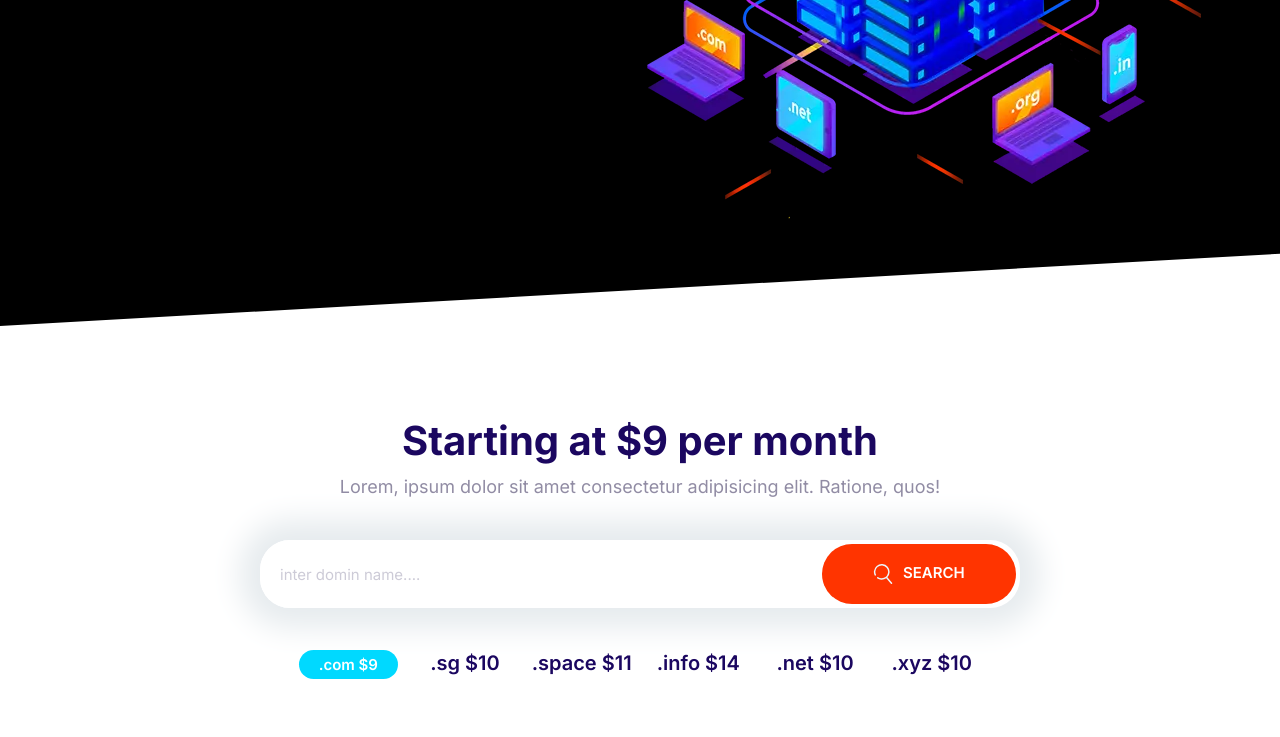
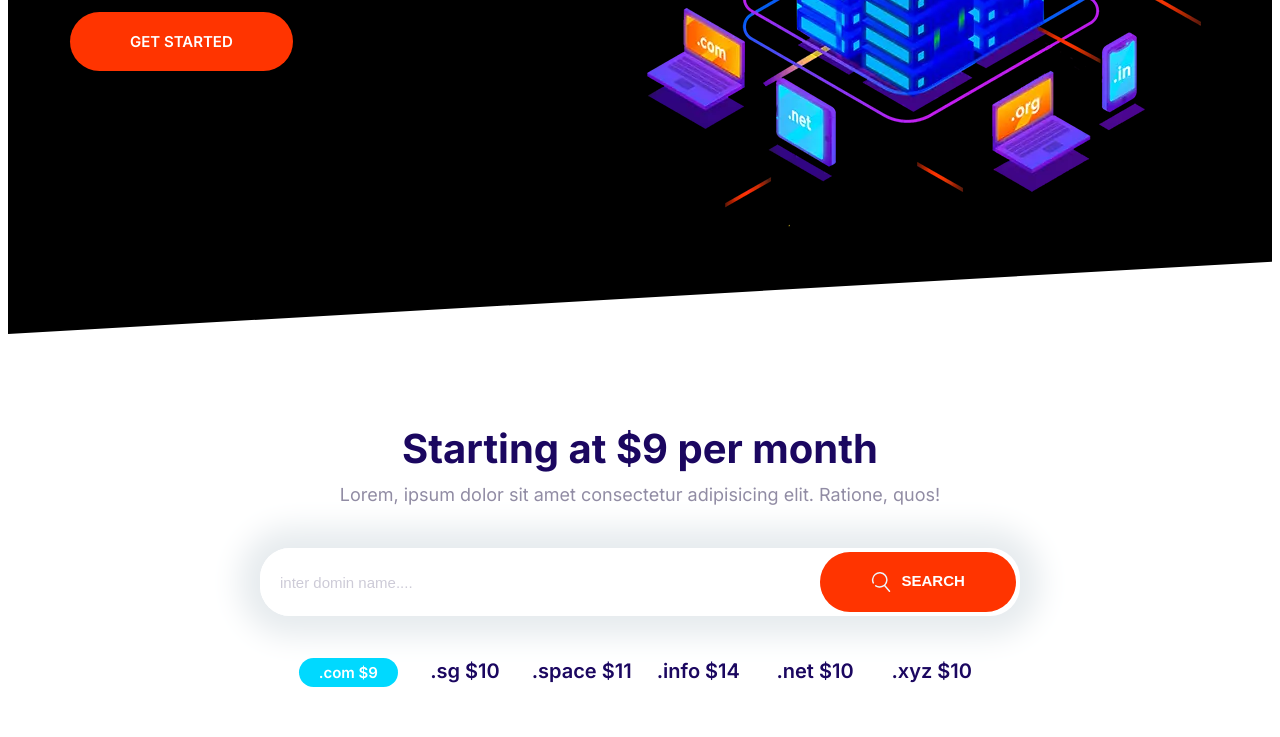
Before and after one commit to mody100000/Moshify, a website built with Parcel: page index.html in a window 1280 px wide. Shown: the part 458-1195 px from the top of the page. Built offline with nearby package versions, Linux system fonts and the light colour scheme.

Commit message:
Update index.html

```diff
--- a/index.html
+++ b/index.html
@@ -15,7 +15,7 @@
       href="https://fonts.googleapis.com/css2?family=Inter:wght@400;600;700&display=swap"
       rel="stylesheet"
     />
-    <link rel="stylesheet" href="css/normalize.css" />
+
     <link rel="stylesheet" href="css/style.css" />
     <link rel="stylesheet" href="https://unpkg.com/aos@next/dist/aos.css" />
   </head>
```
